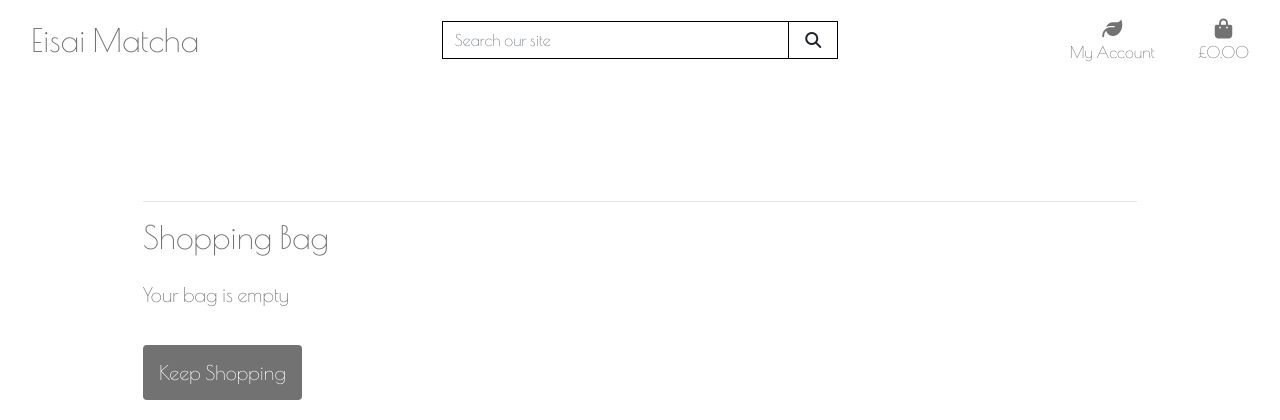
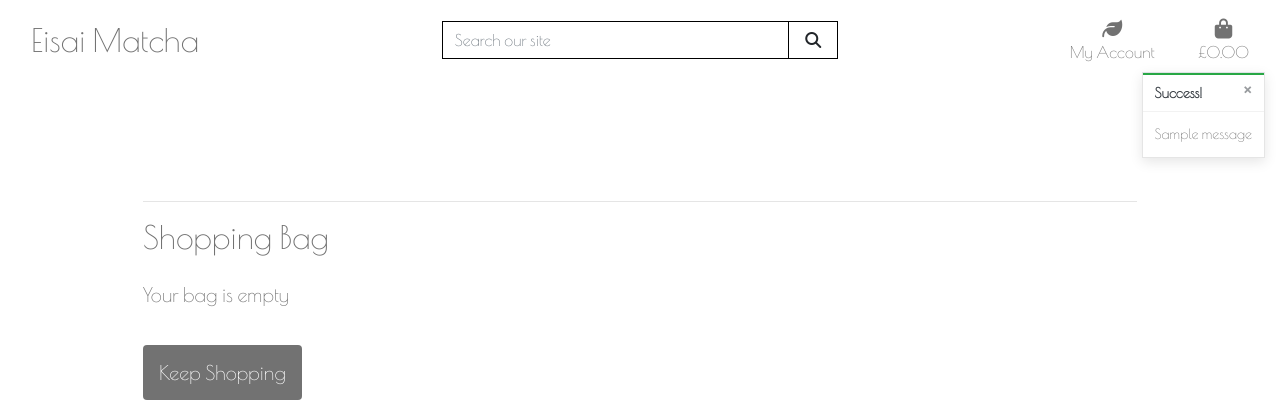
Before and after one commit to MCamish29/eisaimatcha, a Django app: page /bag/ in a window 1280 px wide. Shown: the top 420 px of the page. Run offline with Django 3.2, Linux system fonts and the light colour scheme; tables that the repository leaves empty hold one stand-in row (values such as "Sample post"); one stand-in notice (Sample message) is shown; some libraries are stand-ins or nearby versions.

Commit message:
add toast views and templates

```diff
--- a/bag/views.py
+++ b/bag/views.py
@@ -1,10 +1,28 @@
 from django.shortcuts import render, redirect, reverse, HttpResponse
+from django.contrib import messages
+
+from products.models import Tea, Equipment, Kit
 
 # Create your views here.
 def view_bag(request):
     return render(request, 'bag/bag.html')
 
 def add_to_bag(request, item_id):
+
+    product = None
+
+    try:
+        product = Tea.objects.get(pk=item_id)
+    except Tea.DoesNotExist:
+        try:
+            product = Equipment.objects.get(pk=item_id)
+        except Equipment.DoesNotExist:
+            try:
+                product = Kit.objects.get(pk=item_id)
+            except Kit.DoesNotExist:
+                messages.error(request, "Product not found!")
+                return redirect('view_bag')
+
 
     quantity = int(request.POST.get('quantity'))
     redirect_url = request.POST.get('redirect_url')
@@ -14,6 +32,7 @@ def add_to_bag(request, item_id):
         bag[item_id] += quantity
     else:
         bag[item_id] = quantity
+        messages.success(request, f'Added {product.product_name} to your bag')
 
     request.session['bag'] = bag
     return redirect(redirect_url)
--- a/eisai_matcha/settings.py
+++ b/eisai_matcha/settings.py
@@ -77,6 +77,8 @@ TEMPLATES = [
         },
     },
 ]
+
+MESSAGE_STORAGE = 'django.contrib.messages.storage.session.SessionStorage'
 
 AUTHENTICATION_BACKENDS = [
     # Needed to login by username in Django admin, regardless of `allauth`
--- a/static/css/base.css
+++ b/static/css/base.css
@@ -49,6 +49,24 @@ body {
     cursor: pointer;
 }
 
+/* ------------------------------- bootstrap toasts */
+
+.message-container {
+    position: fixed;
+    top: 72px;
+    right: 15px;
+    z-index: 99999999999;
+}
+
+.custom-toast {
+    overflow: visible;
+}
+
+.toast-capper {
+    height: 2px;
+}
+
+
 /* -------------------------------- Media Queries */
 /* Slightly larger container on xl screens */
 @media (min-width: 1200px) {
--- a/templates/base.html
+++ b/templates/base.html
@@ -101,7 +101,21 @@
 
 
     {% if messages %}
-    <div class="message-container"></div>
+    <div class="message-container">
+      {% for message in messages %}
+        {% with message.level as level %}
+          {% if level == 40 %}
+            {% include "includes/toasts/toast_error.html" %}
+          {% elif level == 30 %}
+            {% include "includes/toasts/toast_warning.html" %}
+          {% elif level == 25 %}
+            {% include "includes/toasts/toast_success.html" %}
+          {% else%}
+            {% include "includes/toasts/toast_info.html" %}
+          {% endif %}
+        {% endwith %}
+      {% endfor %}
+    </div>
     {% endif %}
 
     {% block page_header %}
@@ -109,6 +123,9 @@
     {% block content %}
     {% endblock %}
     {% block postloadjs %}
+      <script type="text/javascript">
+        $('.toast').toast('show');
+      </script>
     {% endblock %}
   </body>
 </html>
--- /dev/null
+++ b/templates/includes/toasts/toast_success.html
@@ -0,0 +1,13 @@
+<div class="toast custom-toast rounded-0 border-top 0" data-autohide="false">
+    <div class="arrow-up arrow-success"></div>
+    <div class="w-100 toast-capper bg-success"></div>
+    <div class="toast-header bg-white text-dark">
+        <strong class="mr-auto">Success!</strong>
+        <button type="button" class="ml-2 mb-1 close text-dark" data-dismiss="toast" aria-label="Close">
+            <span aria-hidden="true">&times;</span>
+        </button>
+    </div>
+    <div class="toast-body bg-white">
+        {{ message }}
+    </div>
+</div>
```
Also changed, not shown: templates/includes/toasts/toast_error.html (added, +13 -0 lines), templates/includes/toasts/toast_info.html (added, +13 -0 lines), templates/includes/toasts/toast_warning.html (added, +13 -0 lines).
